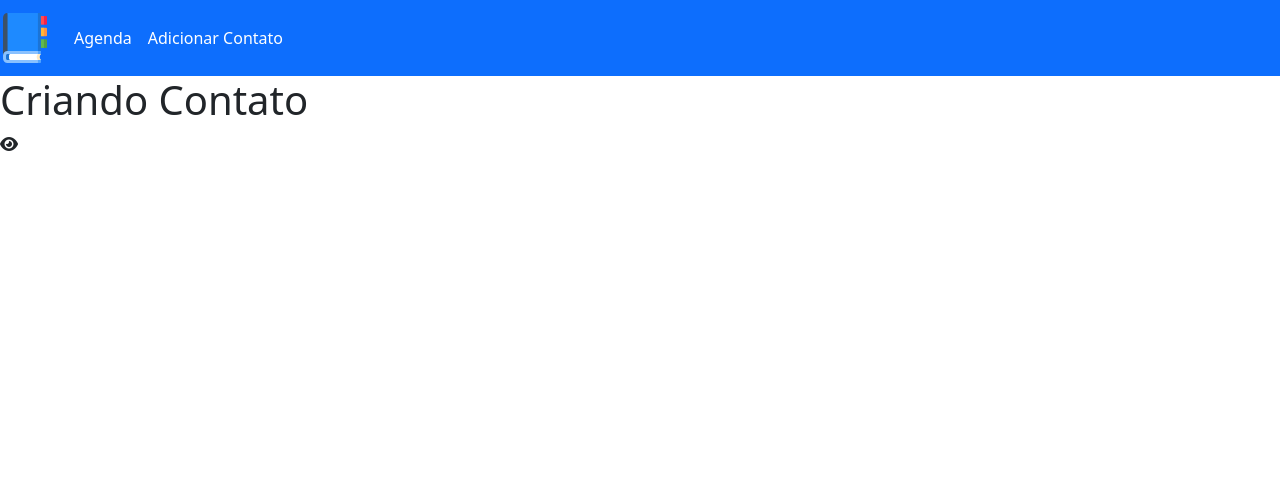
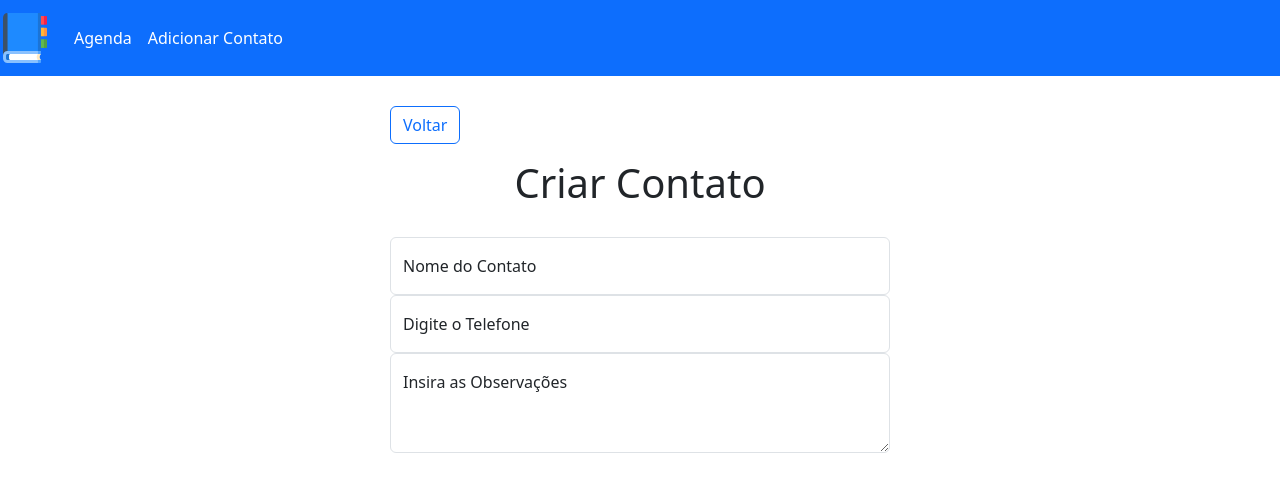
Before and after one commit to EduBarros101/udemy-estudos, a PHP site: page /create.php in a window 1280 px wide. Shown: the top 492 px of the page. Run offline with PHP 8.4, Linux system fonts and the light colour scheme; data that the repository does not hold is empty.

Commit message:
Tela de adicionar contatos

```diff
--- a/matheus_battisti/php/17_agenda/create.php
+++ b/matheus_battisti/php/17_agenda/create.php
@@ -4,8 +4,30 @@ include_once("templates/header.php");
 
 ?>
 
-<h1>Criando Contato</h1>
-<i class="fas fa-eye"></i>
+<div class="container">
+  <?php include_once("templates/backbtn.php") ?>
+  <h1 id="main-title">Criar Contato</h1>
+
+  <form id="create-form" action="<?= $BASE_URL ?>config/process.php" method="POST">
+    <input type="hidden" name="type" value="create">
+
+    <div class="form-floating">
+      <input type="text" name="name" id="name" class="form-control" placeholder="Insira o nome" required>
+      <label for="name">Nome do Contato</label>
+    </div>
+
+    <div class="form-floating">
+      <input type="text" name="phone" id="phone" class="form-control" placeholder="Digite o Telefone" required>
+      <label for="phone">Digite o Telefone</label>
+    </div>
+
+    <div class="form-floating">
+      <textarea type="text" name="observations" id="observations" class="form-control" placeholder="Insira as Observações" style="height: 100px;"></textarea>
+      <label for="observations">Insira as Observações</label>
+    </div>
+
+  </form>
+</div>
 
 <?php
 
--- a/matheus_battisti/php/17_agenda/css/styles.css
+++ b/matheus_battisti/php/17_agenda/css/styles.css
@@ -75,14 +75,17 @@ button a {
   color: inherit;
 }
 
-#back-button {
+textarea {
+  height: 100px;
+}
+
+#back-button-container {
+  width: 500px;
   margin: 30px auto 0;
 }
 
-/* #back-link {
-  border: 1px solid #007bff;
-  color: #007bff;
-  border-radius: 4px;
-  padding: 5px;
-  text-decoration: none;
-} */
+#create-form,
+#edit-form {
+  max-width: 500px;
+  margin: 0 auto;
+}
--- a/matheus_battisti/php/17_agenda/show.php
+++ b/matheus_battisti/php/17_agenda/show.php
@@ -5,7 +5,8 @@ include_once("templates/header.php");
 ?>
 
 <div class="container" id="view-contact-container">
-  <h1 class="main-title"><?= $contact['name'] ?></h1>
+  <?php include_once("templates/backbtn.php") ?>
+  <h1 id="main-title"><?= $contact['name'] ?></h1>
   <p class="bold">Telefone:</p>
   <p><?= $contact['phone'] ?></p>
   <p class="bold">Observações:</p>
--- a/matheus_battisti/php/17_agenda/templates/backbtn.php
+++ b/matheus_battisti/php/17_agenda/templates/backbtn.php
@@ -1,3 +1,7 @@
-<button id="back-button" type="button" class="btn btn-outline-primary">
-  <a href="<?= $BASE_URL ?>index.php" id="back-link">Voltar</a>
-</button>
+<div id="back-button-container">
+
+
+  <button id="back-button" type="button" class="btn btn-outline-primary">
+    <a href="<?= $BASE_URL ?>index.php" id="back-link">Voltar</a>
+  </button>
+</div>
```
